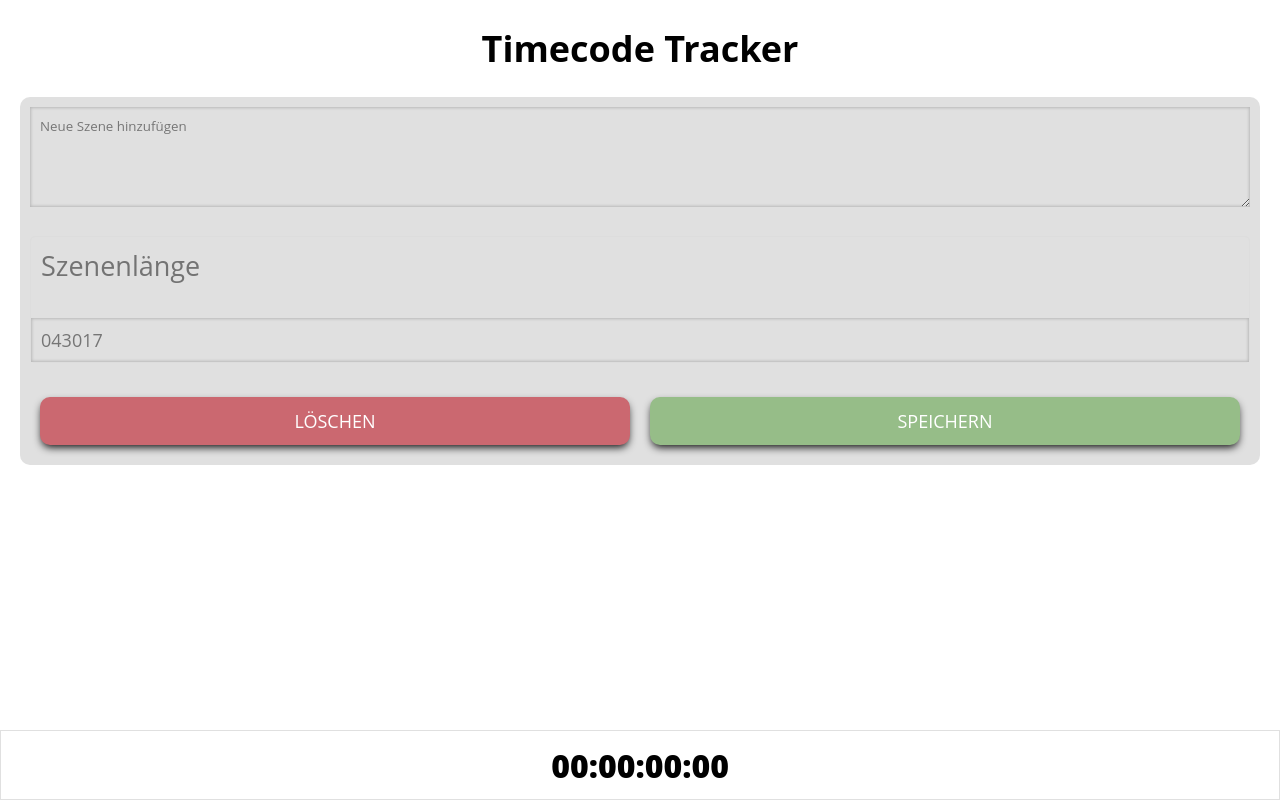
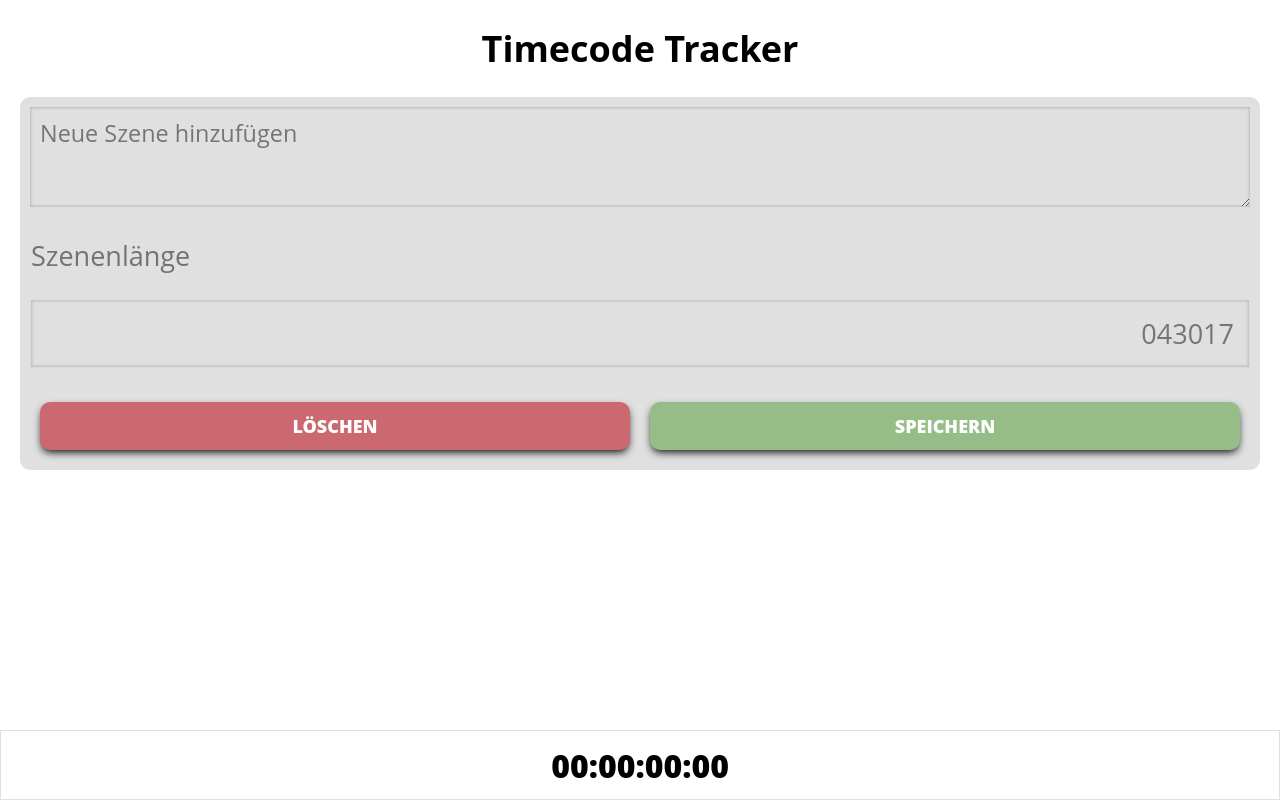
Before and after one commit to mpagels/Bundesliga-Timecode-Tracker, a React (Create React App) app: page / in a window 1280 px wide. Built offline with nearby package versions, Linux system fonts and the light colour scheme.

Commit message:
Implement SequenceInput & show all SequenceCards
wip for squash

```diff
--- a/src/components/SequenceCard/SequenceCard.js
+++ b/src/components/SequenceCard/SequenceCard.js
@@ -1,5 +1,11 @@
 import React from 'react'
 import styled from 'styled-components'
+import PropTypes from 'prop-types'
+
+SequenceCard.propTypes = {
+  description: PropTypes.string,
+  lengthTimeCode: PropTypes.string,
+}
 
 export default function SequenceCard({ description, lengthTimeCode }) {
   return (
--- a/src/components/SequenceInput/SequenceInput.js
+++ b/src/components/SequenceInput/SequenceInput.js
@@ -1,19 +1,36 @@
 import React from 'react'
 import styled from 'styled-components/macro'
 import TimecodeInput from '../TimecodeTracker/TimecodeInput'
+import PropTypes from 'prop-types'
+
+SequenceInput.propTypes = {
+  hasDescription: PropTypes.bool,
+  hasTimeCode: PropTypes.bool,
+  inputValue: PropTypes.string,
+  isEmpty: PropTypes.bool,
+  onChange: PropTypes.func,
+  onDeleteClick: PropTypes.func,
+  onSaveClick: PropTypes.func,
+  setHasDescription: PropTypes.func,
+}
 
 export default function SequenceInput({
-  onSaveClick,
-  isEmpty,
   hasDescription,
   hasTimeCode,
+  inputValue,
+  isEmpty,
+  onChange,
   onDeleteClick,
-  onKeyDown,
+  onSaveClick,
+  setHasDescription,
 }) {
   return (
     <Wrapper isEmpty={isEmpty}>
       <form onSubmit={onSaveClick}>
         <Szenenbeschreibung
+          onChange={(event) =>
+            event.target.value.length > 0 && setHasDescription(true)
+          }
           placeholder="Neue Szene hinzufügen"
           name="description"
         ></Szenenbeschreibung>
@@ -22,7 +39,11 @@ export default function SequenceInput({
         ) : (
           <Info hasDescription={hasDescription}>_</Info>
         )}
-        <TimecodeInput title="Szenenlänge" onKeyDown={onKeyDown} />
+        <TimecodeInput
+          title="Szenenlänge"
+          inputValue={inputValue}
+          onChange={onChange}
+        />
         {isEmpty && !hasTimeCode ? (
           <Info>Timecode fehlt oder Fehlerhaft</Info>
         ) : (
@@ -51,6 +72,7 @@ const Szenenbeschreibung = styled.textarea`
   width: 100%;
   height: 100px;
   padding: 10px;
+  font-size: 130%;
   background-color: #e0e0e0;
   border: none;
   box-shadow: inset 0 0 3px 1px #b8b8b8;
@@ -67,6 +89,7 @@ const Button = styled.button`
   all: unset;
   padding: 10px;
   border-radius: 10px;
+  font-weight: 800;
   margin: 10px;
   cursor: pointer;
   width: 100%;
--- a/src/components/TimecodeTracker/TimecodeInput.js
+++ b/src/components/TimecodeTracker/TimecodeInput.js
@@ -1,41 +1,31 @@
-import React, { useState } from 'react'
+import PropTypes from 'prop-types'
+import React from 'react'
 import styled from 'styled-components/macro'
-import PropTypes from 'prop-types'
 
 TimecodeInput.propTypes = {
   title: PropTypes.string,
   index: PropTypes.number,
+  inputValue: PropTypes.string,
   onChange: PropTypes.func,
 }
 
-export default function TimecodeInput({ title, index, onChange }) {
-  const [value, setValue] = useState('')
-
+export default function TimecodeInput({ title, index, inputValue, onChange }) {
   return (
     <InputContainer>
       <Label htmlFor={index}>{title}</Label>
       <br />
       <InputWrapper>
-        <NumberInput
-          onChange={(event) => handleOnChange(event, index, onChange)}
+        <Input
+          onChange={onChange}
           id={index}
           name="timecode"
           type="tel"
           placeholder="043017"
-          value={value}
-        ></NumberInput>
+          value={inputValue}
+        ></Input>
       </InputWrapper>
     </InputContainer>
   )
-
-  function handleOnChange(event, index, onChange) {
-    const value = event.target.value
-    const regex = new RegExp('^[0-9]*$')
-    if (regex.test(value) && value.length < 9) {
-      setValue(value)
-      onChange(value, index)
-    }
-  }
 }
 
 const InputContainer = styled.div`
@@ -48,10 +38,9 @@ const InputContainer = styled.div`
 
 const Label = styled.label`
   display: inline-block;
-  margin-bottom: 5px;
+  margin-bottom: 2px;
   color: #737373;
   font-size: 18px;
-  margin: 10px;
   font-size: 150%;
 `
 
@@ -61,8 +50,8 @@ const InputWrapper = styled.div`
   width: 100%;
 `
 
-const NumberInput = styled.input`
-  padding: 10px;
+const Input = styled.input`
+  padding: 20px;
   border: 0;
   font-size: 18px;
   box-shadow: inset 0 0 3px 1px #b8b8b8;
@@ -70,9 +59,9 @@ const NumberInput = styled.input`
   &:focus {
     box-shadow: inset 0 0 3px 1px black;
     outline: black;
+  }
+
+  font-size: 150%;
+  text-align: right;
+  padding: 15px;
 `
-const Input = styled.input`
-  font-size: 120%;
-  text-align: right;
-  padding: 5px;
-`
--- a/src/page/SequencePage.js
+++ b/src/page/SequencePage.js
@@ -1,4 +1,4 @@
-import React, { useState } from 'react'
+import React, { useState, useEffect } from 'react'
 import styled from 'styled-components'
 import {
   getFormatedTimecode,
@@ -12,6 +12,11 @@ export default function SequencePage() {
   const [isEmpty, setIsEmpty] = useState(false)
   const [hasDescription, setHasDescription] = useState(true)
   const [hasTimeCode, setHasTimeCode] = useState(true)
+  const [inputValue, setInputValue] = useState('')
+
+  useEffect(() => {
+    hasDescription && hasTimeCode && setIsEmpty(false)
+  }, [hasDescription, hasTimeCode])
 
   return (
     <>
@@ -29,7 +34,9 @@ export default function SequencePage() {
         isEmpty={isEmpty}
         hasDescription={hasDescription}
         hasTimeCode={hasTimeCode}
-        onKeyDown={onKeyDown}
+        onChange={handleInputOnChange}
+        inputValue={inputValue}
+        setHasDescription={setHasDescription}
       />
 
       <Footer>
@@ -45,20 +52,25 @@ export default function SequencePage() {
     const form = event.target
     const description = form[0].value
     const timeCode = form[1].value
-    if (!description && !timeCode) {
+
+    const hasOnlyZeros = new RegExp('^[0]+$').test(timeCode)
+
+    if (!description?.trim() && !timeCode) {
       setIsEmpty(true)
       setHasDescription(false)
       setHasTimeCode(false)
     } else if (!description) {
       setIsEmpty(true)
       setHasDescription(false)
-    } else if (!timeCode) {
+    } else if (!timeCode || hasOnlyZeros) {
       setIsEmpty(true)
       setHasTimeCode(false)
     } else {
       setIsEmpty(false)
       setHasTimeCode(true)
       setSequenceCards([...sequenceCards, { description, timeCode }])
+      setInputValue('')
+      form[0].focus()
       form.reset()
     }
   }
@@ -67,23 +79,15 @@ export default function SequencePage() {
     setIsEmpty(false)
     setHasDescription(true)
     setHasTimeCode(true)
+    setInputValue('')
   }
 
-  function onKeyDown(event) {
-    if (
-      !(
-        (event.keyCode > 95 && event.keyCode < 106) ||
-        (event.keyCode > 47 && event.keyCode < 58) ||
-        event.key === 'Backspace' ||
-        event.keyCode === 9
-      )
-    ) {
-      setHasTimeCode(false)
-      setIsEmpty(true)
-    } else {
+  function handleInputOnChange(event) {
+    const value = event.target.value
+    const regex = new RegExp('^[0-9]*$')
+    if (regex.test(value) && value.length < 9) {
       setHasTimeCode(true)
-      setHasDescription(true)
-      setIsEmpty()
+      setInputValue(value)
     }
   }
 }
--- a/src/utils/Timecode.js
+++ b/src/utils/Timecode.js
@@ -141,5 +141,7 @@ export function getTimecodeTotalLengthFromSequenceCards(SequenceCards) {
 }
 
 export function getFormatedTimecode(timecodeAsString) {
-  return TimecodeCalculator.format(timecodeAsString)
+  TimecodeCalculator.reset()
+  TimecodeCalculator.add(timecodeAsString)
+  return TimecodeCalculator.getResult()
 }
```
